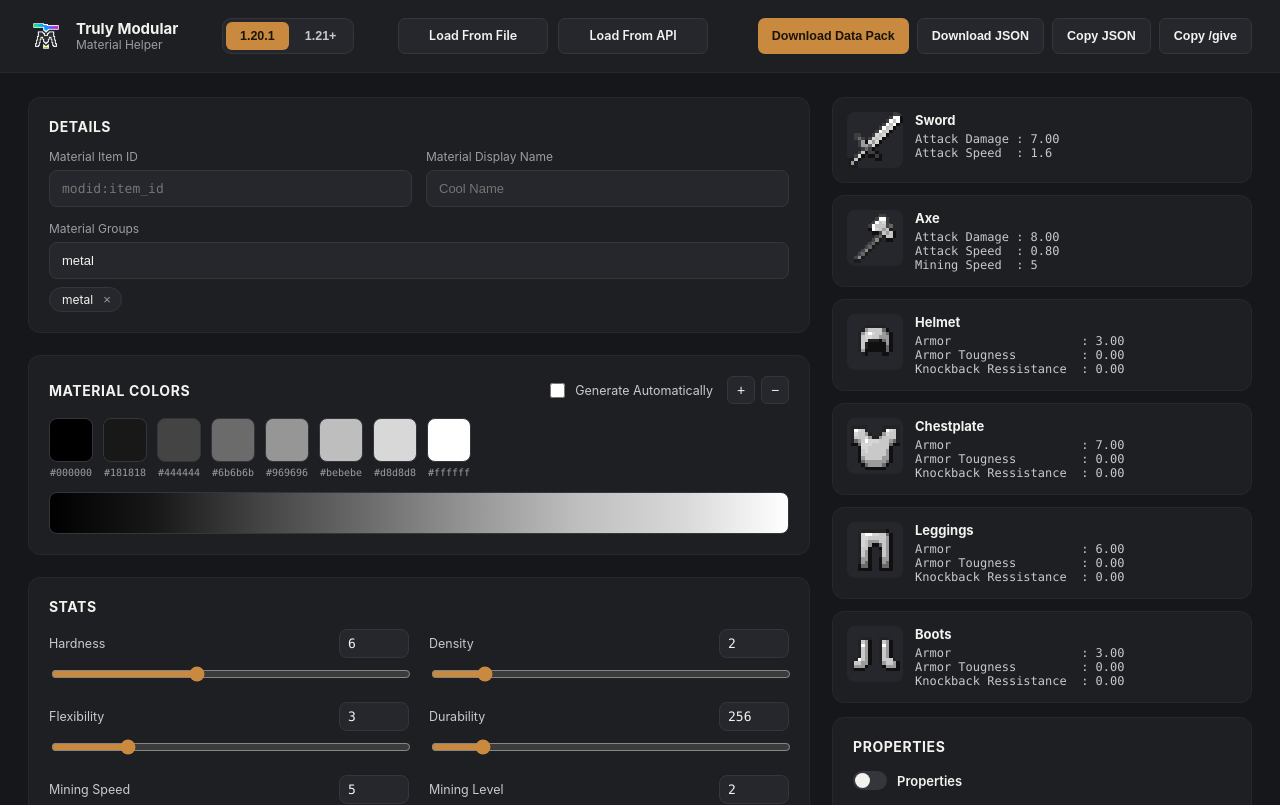
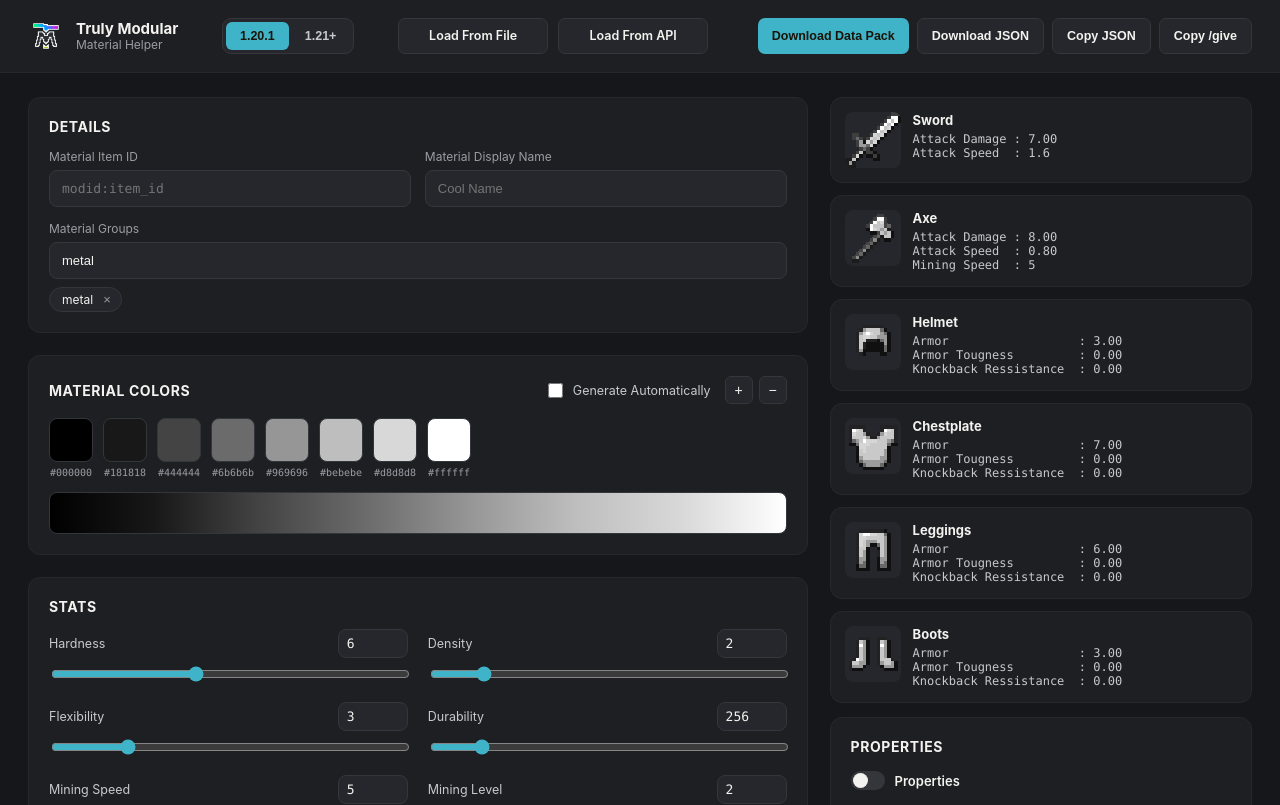
Before and after one commit to Truly-Modular/Material-Helper, a React (Create React App) app: page / in a window 1280 px wide. Shown: the top 805 px of the page. Built offline with nearby package versions, Linux system fonts and the light colour scheme.

Commit message:
adjust theme, fix textarea auto resize

```diff
--- a/src/App.css
+++ b/src/App.css
@@ -7,7 +7,7 @@
 	--text: #f3f2ef;
 	--text-muted: #9a9da4;
 	--text-secondary: #c7c9ce;
-	--accent: #c98a3f;
+	--accent: #3fb4c9;
 	--accent-text: #1b1408;
 	--red: #e2585c;
 	--green: #5cb37a;
@@ -171,7 +171,7 @@
 }
 
 .main-grid {
-	grid-template-columns: minmax(0, 1fr) 420px;
+	grid-template-columns: minmax(0, 1fr) 33vw;
 }
 
 @media (max-width: 820px) {
--- a/src/Components/TextInputs/PropertyComponent.tsx
+++ b/src/Components/TextInputs/PropertyComponent.tsx
@@ -46,6 +46,12 @@
 		setTextValue(nextValue)
 		requestAnimationFrame(resizeTextarea)
 	}, [initialValue])
+
+	useEffect(() => {
+		if (enabled) {
+			requestAnimationFrame(resizeTextarea)
+		}
+	}, [enabled])
 
 	const helperText = useMemo(() => {
 		if (description) {
```
